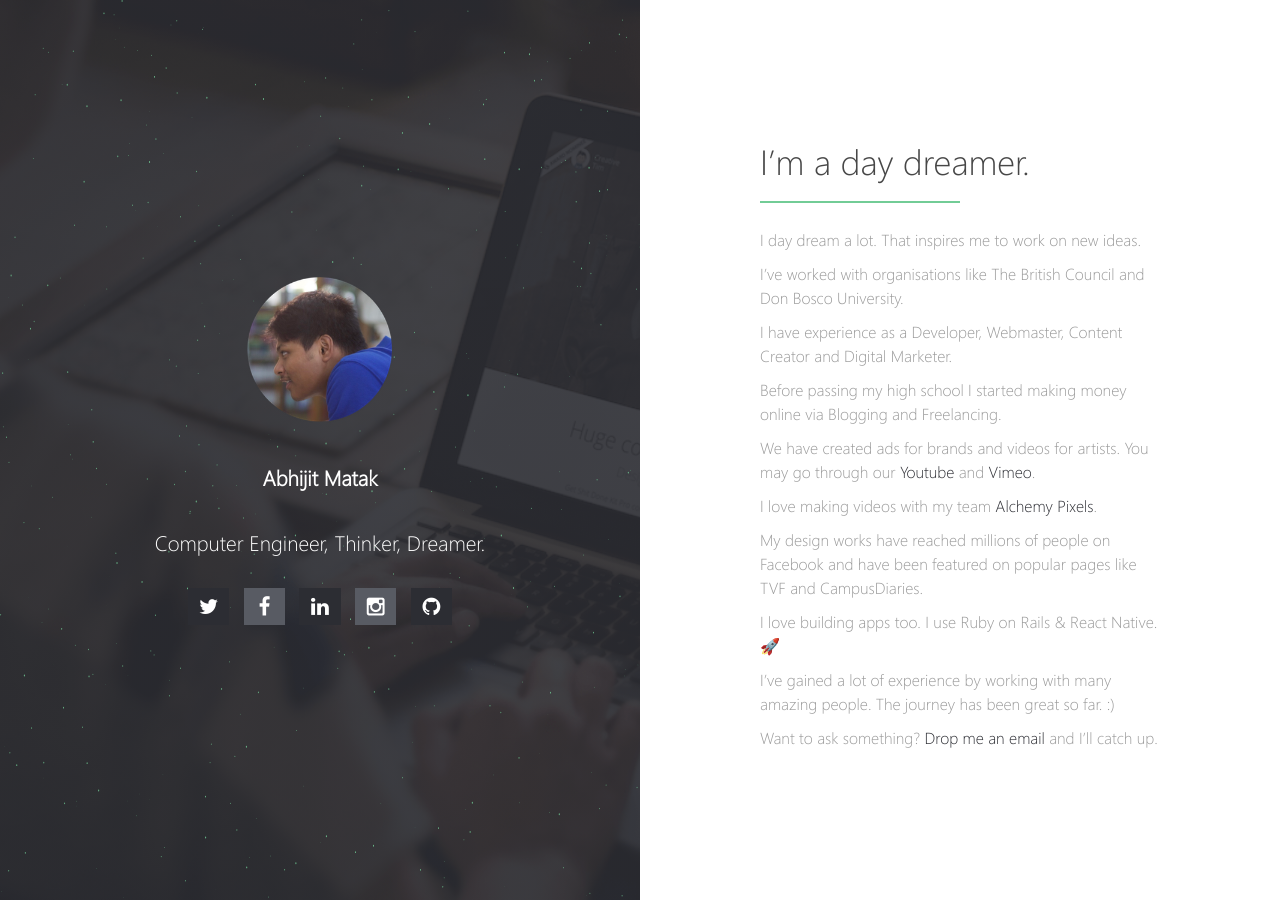
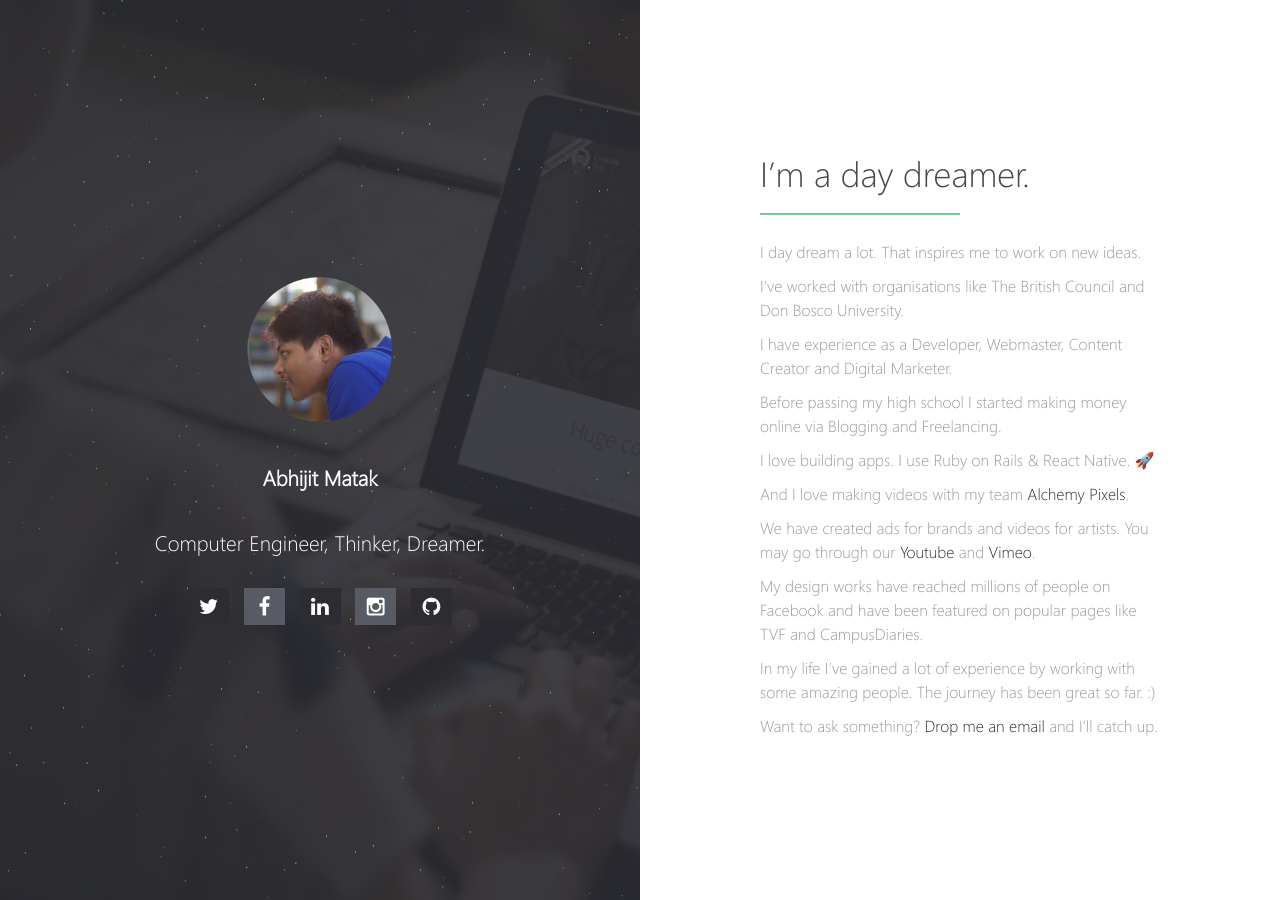
Before and after one commit to skyhitblog/skyhitblog.github.io, a Jekyll site: the page built from index.md, in a window 1280 px wide. Built offline with Jekyll 4.4.1, drawn with Linux system fonts in a browser that asks for light colours; our own code applies the rules of GitHub Pages for plain Markdown files.

Commit message:
Update index.md

```diff
--- a/index.md
+++ b/index.md
@@ -11,14 +11,14 @@ I have experience as a Developer, Webmaster, Content Creator and Digital Markete
 
 Before passing my high school I started making money online via Blogging and Freelancing.
 
+I love building apps. I use Ruby on Rails & React Native. 🚀
+
+And I love making videos with my team [Alchemy Pixels](https://alchemypixels.com).
+
 We have created ads for brands and videos for artists. You may go through our [Youtube](http://youtube.com/alchemypixels) and [Vimeo](http://vimeo.com/alchemypixels).
-
-I love making videos with my team [Alchemy Pixels](https://alchemypixels.com).
 
 My design works have reached millions of people on Facebook and have been featured on popular pages like TVF and CampusDiaries.
 
-I love building apps too. I use Ruby on Rails & React Native. 🚀
-
-I've gained a lot of experience by working with many amazing people. The journey has been great so far. :)
+In my life I've gained a lot of experience by working with some amazing people. The journey has been great so far. :)
 
 Want to ask something? [Drop me an email](mailto:skyhitblog@icloud.com) and I'll catch up.
```
